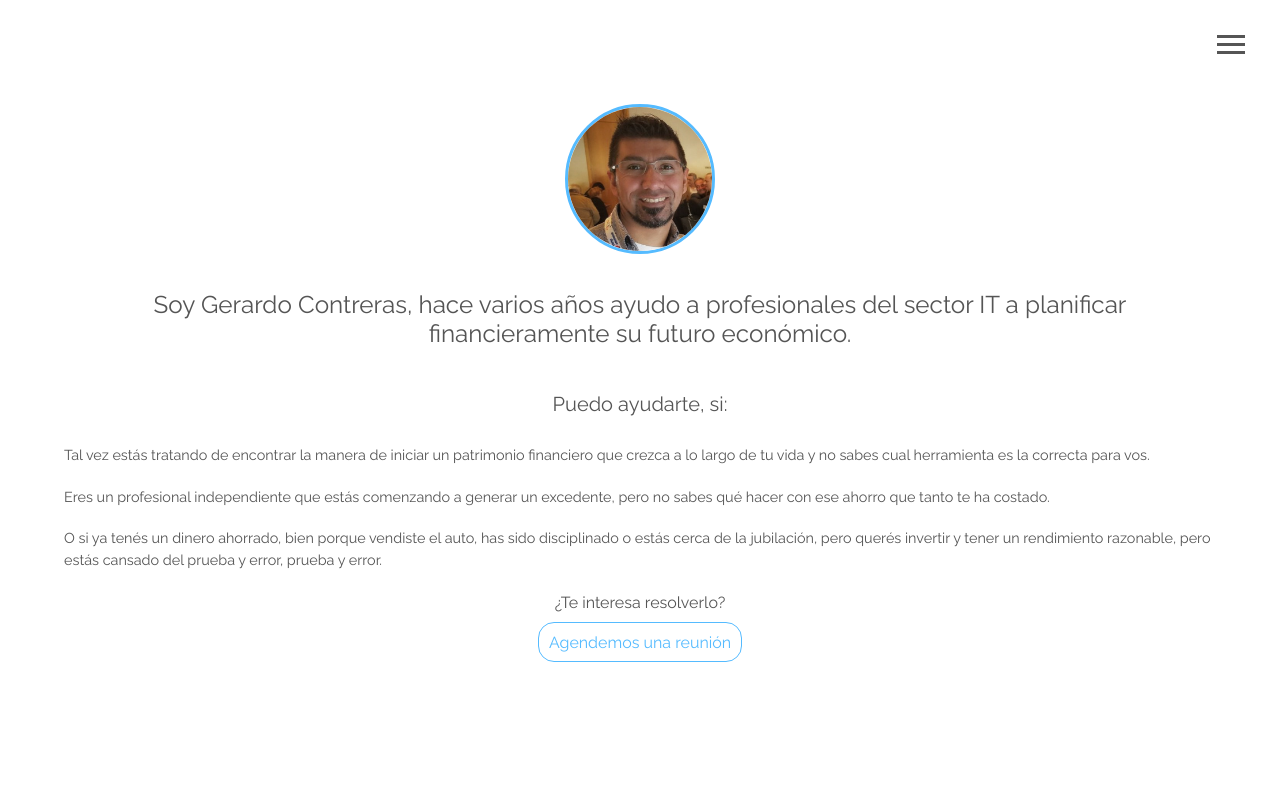
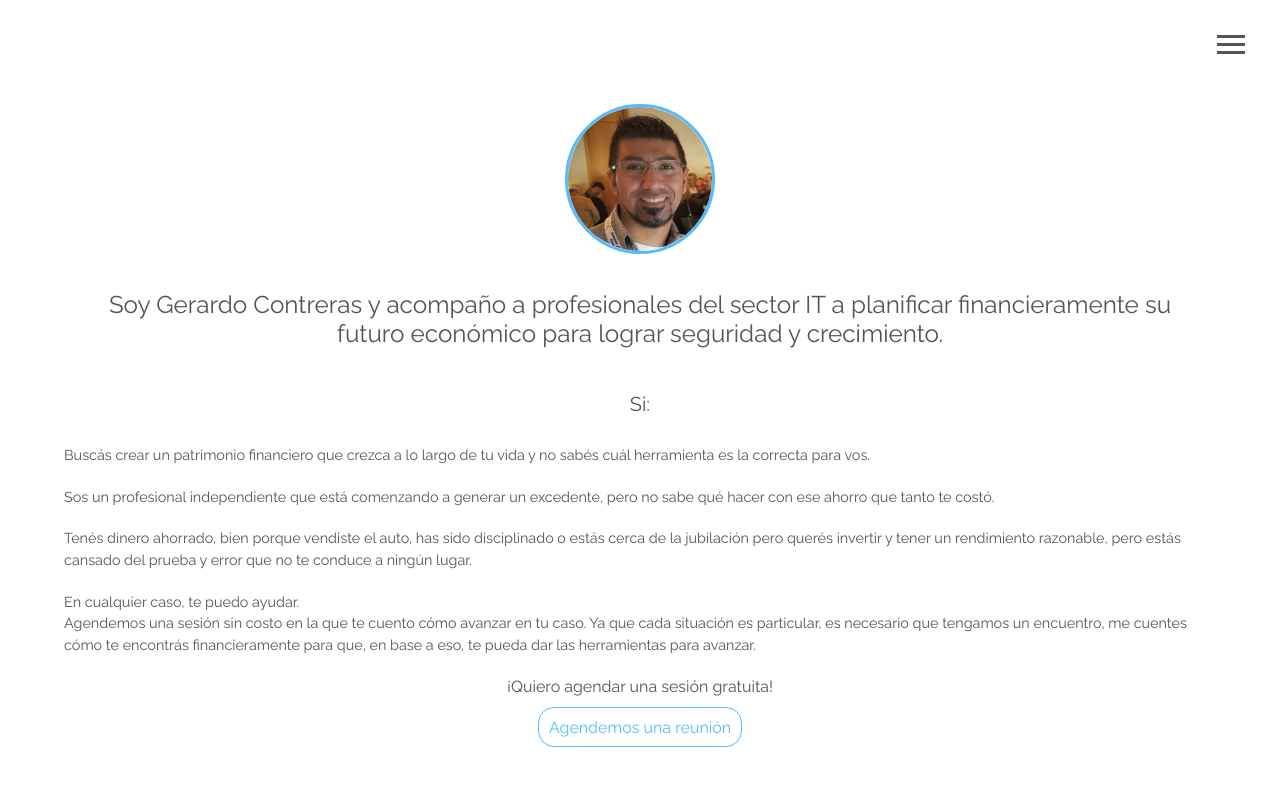
Before and after one commit to Gerardo-Contreras/Gerardo-Contreras.github.io, a plain HTML site: page about.html in a window 1280 px wide. Drawn offline with Linux system fonts and the light colour scheme.

Commit message:
Add files via upload

```diff
--- a/about.html
+++ b/about.html
@@ -33,15 +33,50 @@
 <div class="about-info">
 <img src="images/gerardoProfile.jpg" alt="Gerardo Contretas" class="bio-image" width="150">
 <div class="bio">
-<h4>
+<!--h4>
 Soy Gerardo Contreras, hace varios a&ntilde;os ayudo a profesionales del sector IT a
 planificar financieramente su futuro econ&oacute;mico.
+</h4-->
+
+<h4>
+Soy Gerardo Contreras y acompa&ntilde;o a profesionales del sector
+IT a planificar financieramente su futuro econ&oacute;mico para
+lograr seguridad y crecimiento.
 </h4>
+
 </div>
 
-<p class="text-center h5">Puedo ayudarte, si:</p>
+<p class="text-center h5">Si:</p>
 
 <div class="p">
+Busc&aacute;s crear un patrimonio financiero que crezca a
+lo largo de tu vida y no sab&eacute;s cu&aacute;l herramienta
+es la correcta para vos.
+</div>
+
+<div class="p">
+Sos un profesional independiente que est&aacute; comenzando a
+generar un excedente, pero no sabe qu&eacute; hacer con ese ahorro
+que tanto te cost&oacute;.
+</div>
+
+<div class="p">
+Ten&eacute;s dinero ahorrado, bien porque vendiste el auto,
+has sido disciplinado o est&aacute;s cerca de la jubilaci&oacute;n
+pero quer&eacute;s invertir y tener un rendimiento razonable,
+pero est&aacute;s cansado del prueba y error que no te conduce
+a ning&uacute;n lugar.
+</div>
+
+<div class="p">
+En cualquier caso, te puedo ayudar.<br>
+Agendemos una sesi&oacute;n sin costo en la que te cuento c&oacute;mo avanzar
+en tu caso. Ya que cada situaci&oacute;n es particular, es necesario
+que tengamos un encuentro, me cuentes c&oacute;mo te encontr&aacute;s
+financieramente para que, en base a eso, te pueda
+dar las herramientas para avanzar.
+</div>
+<!--div class="p">
 Tal vez est&aacute;s tratando de encontrar la manera de iniciar un patrimonio
 financiero que crezca a lo largo de tu vida y no sabes cual herramienta es
 la correcta para vos.
@@ -57,10 +92,10 @@ O si ya ten&eacute;s un dinero ahorrado, bien porque vendiste el auto, has sido
 disciplinado o est&aacute;s cerca de la jubilaci&oacute;n, pero quer&eacute;s invertir
 y tener un rendimiento razonable, pero est&aacute;s cansado del prueba y error,
 prueba y error.
-</div>
+</div-->
 
 <div class="data-info">
-<div class="text-center">¿Te interesa resolverlo?</div>
+<div class="text-center">¡Quiero agendar una sesi&oacute;n gratuita!</div>
 
 <div class="text-center">
 <p><a class="btn-up" href="https://calendly.com/yogerardo/charla">Agendemos una reuni&oacute;n</a></p>
```
